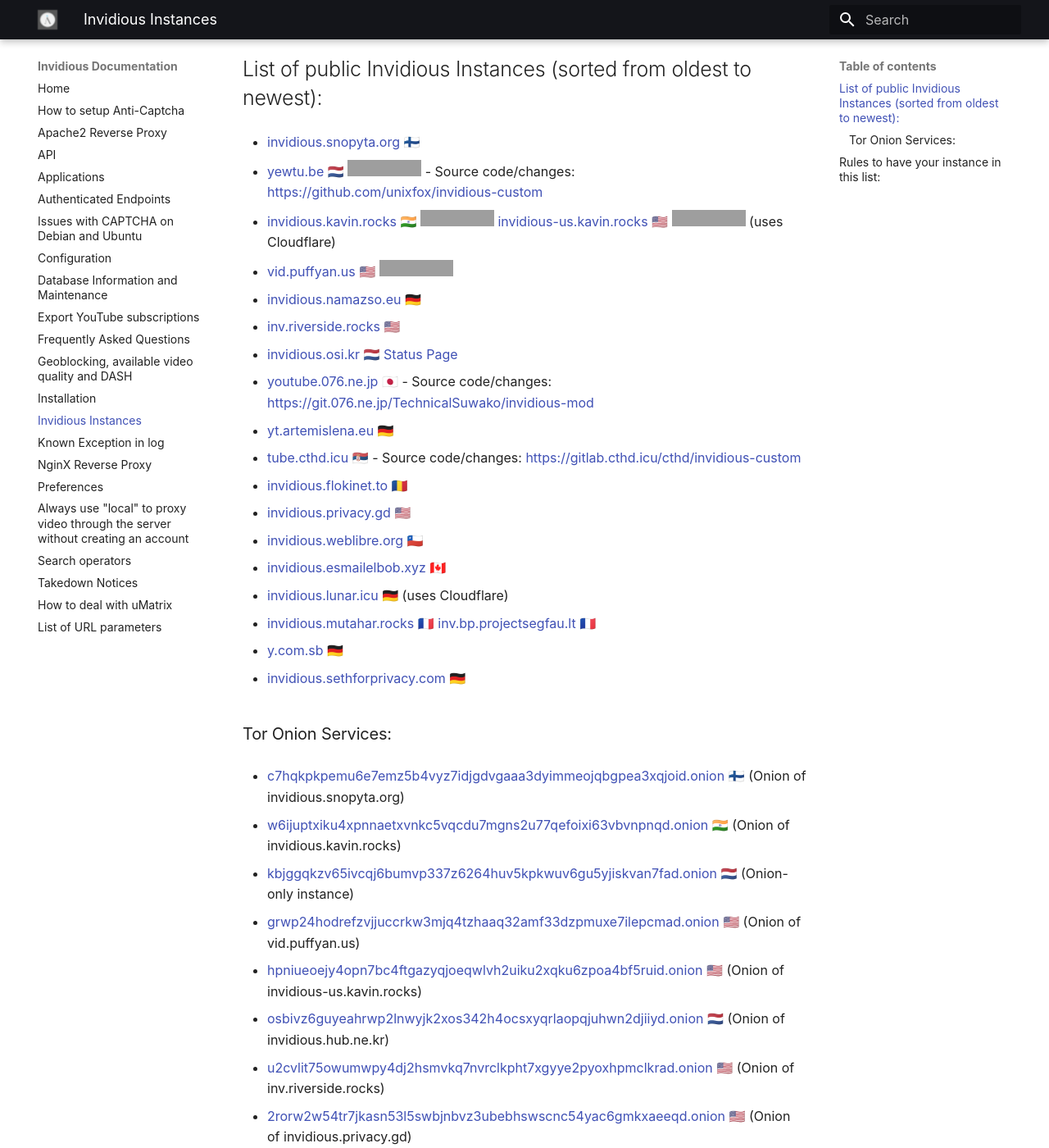
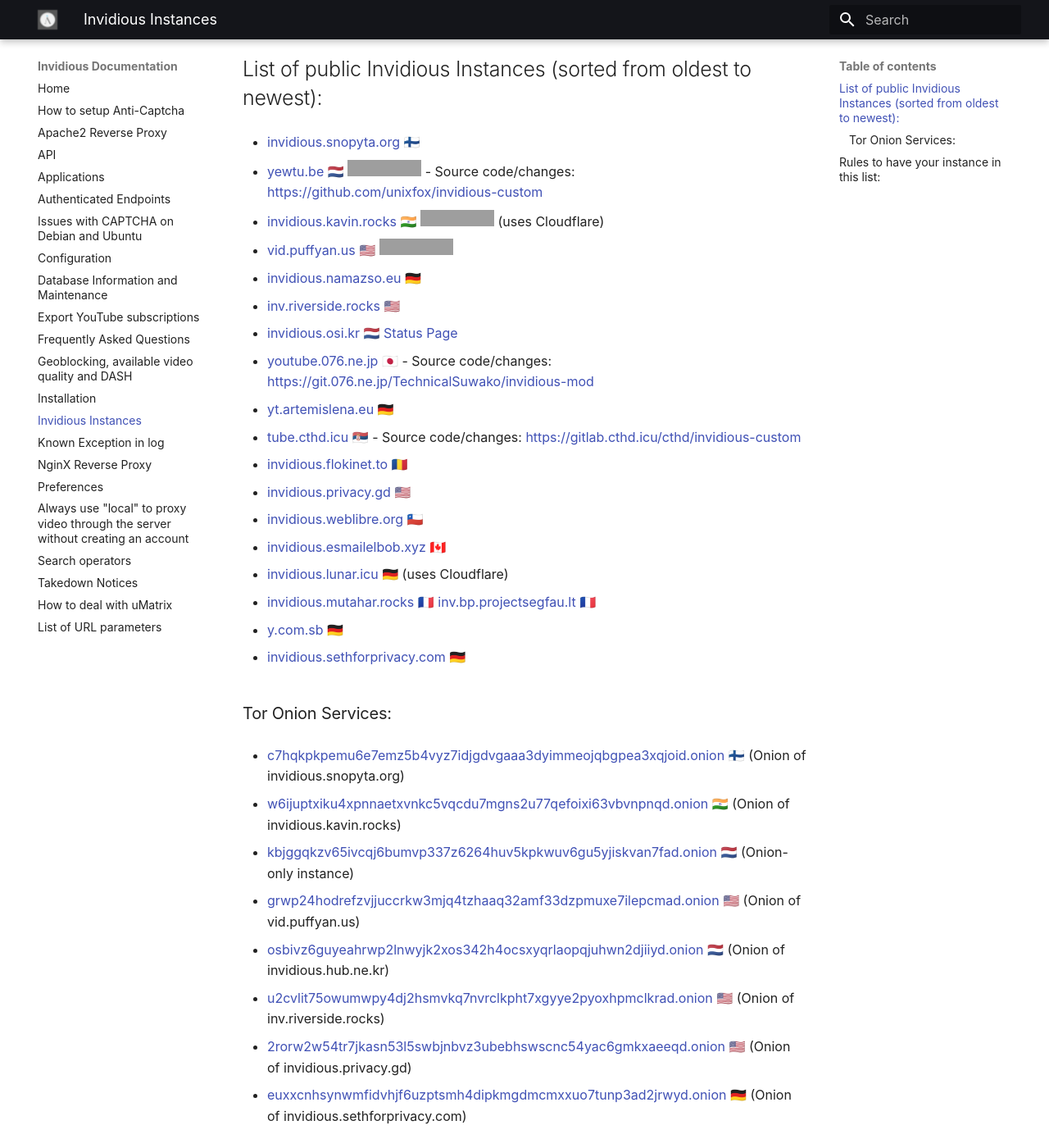
Before and after one commit to iv-org/documentation, an MkDocs documentation site: the page built from docs/instances.md, in a window 1280 px wide and 1400 px high, scrolled down 287 px. Shown: the whole window at 82% size. Built offline with MkDocs 1.6.1 and Material for MkDocs 9.7.7, drawn with Linux system fonts in a browser that asks for light colours; grey boxes are pictures that could not be loaded.

Commit message:
Remove invidious-us.kavin.rocks.

```diff
--- a/docs/instances.md
+++ b/docs/instances.md
@@ -12,7 +12,7 @@
 
 * [yewtu.be](https://yewtu.be) 🇳🇱 [![Uptime Robot status](https://img.shields.io/uptimerobot/status/m783898765-2a4efa67aa8d1c7be6b1dd9d)](https://uptime.invidious.io/784257752) - Source code/changes: https://github.com/unixfox/invidious-custom
 
-* [invidious.kavin.rocks](https://invidious.kavin.rocks) 🇮🇳 [![Uptime Robot status](https://img.shields.io/uptimerobot/status/m786132664-f9fa738fba1c4dc2f7364f71)](https://status.kavin.rocks/786132664) [invidious-us.kavin.rocks](https://invidious-us.kavin.rocks) 🇺🇸 [![Uptime Robot status](https://img.shields.io/uptimerobot/status/m788216947-f3f63d30899a10dbe9a0338a)](https://status.kavin.rocks/788216947) (uses Cloudflare)
+* [invidious.kavin.rocks](https://invidious.kavin.rocks) 🇮🇳 [![Uptime Robot status](https://img.shields.io/uptimerobot/status/m786132664-f9fa738fba1c4dc2f7364f71)](https://status.kavin.rocks/786132664) (uses Cloudflare)
 
 * [vid.puffyan.us](https://vid.puffyan.us) 🇺🇸 [![Uptime Robot status](https://img.shields.io/uptimerobot/status/m786947233-1131c3f67b9a20621b1926d3?style=plastic)](https://stats.uptimerobot.com/n7A08HGVl6/786947233)
 
@@ -53,8 +53,6 @@
 
 * [grwp24hodrefzvjjuccrkw3mjq4tzhaaq32amf33dzpmuxe7ilepcmad.onion](http://grwp24hodrefzvjjuccrkw3mjq4tzhaaq32amf33dzpmuxe7ilepcmad.onion) 🇺🇸 (Onion of vid.puffyan.us)
 
-* [hpniueoejy4opn7bc4ftgazyqjoeqwlvh2uiku2xqku6zpoa4bf5ruid.onion](http://hpniueoejy4opn7bc4ftgazyqjoeqwlvh2uiku2xqku6zpoa4bf5ruid.onion) 🇺🇸 (Onion of invidious-us.kavin.rocks)
-
 * [osbivz6guyeahrwp2lnwyjk2xos342h4ocsxyqrlaopqjuhwn2djiiyd.onion](http://osbivz6guyeahrwp2lnwyjk2xos342h4ocsxyqrlaopqjuhwn2djiiyd.onion) 🇳🇱 (Onion of invidious.hub.ne.kr)
 
 *  [u2cvlit75owumwpy4dj2hsmvkq7nvrclkpht7xgyye2pyoxhpmclkrad.onion](http://u2cvlit75owumwpy4dj2hsmvkq7nvrclkpht7xgyye2pyoxhpmclkrad.onion) 🇺🇸 (Onion of inv.riverside.rocks)
```
